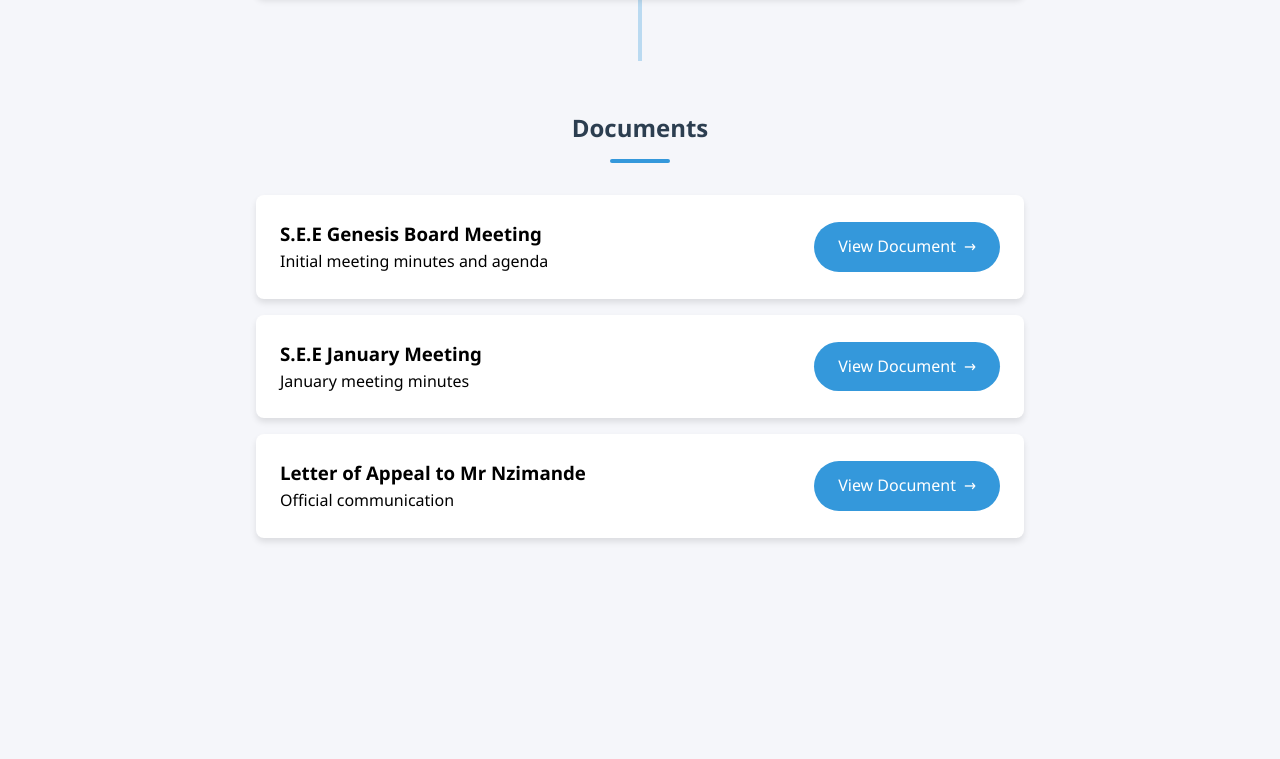
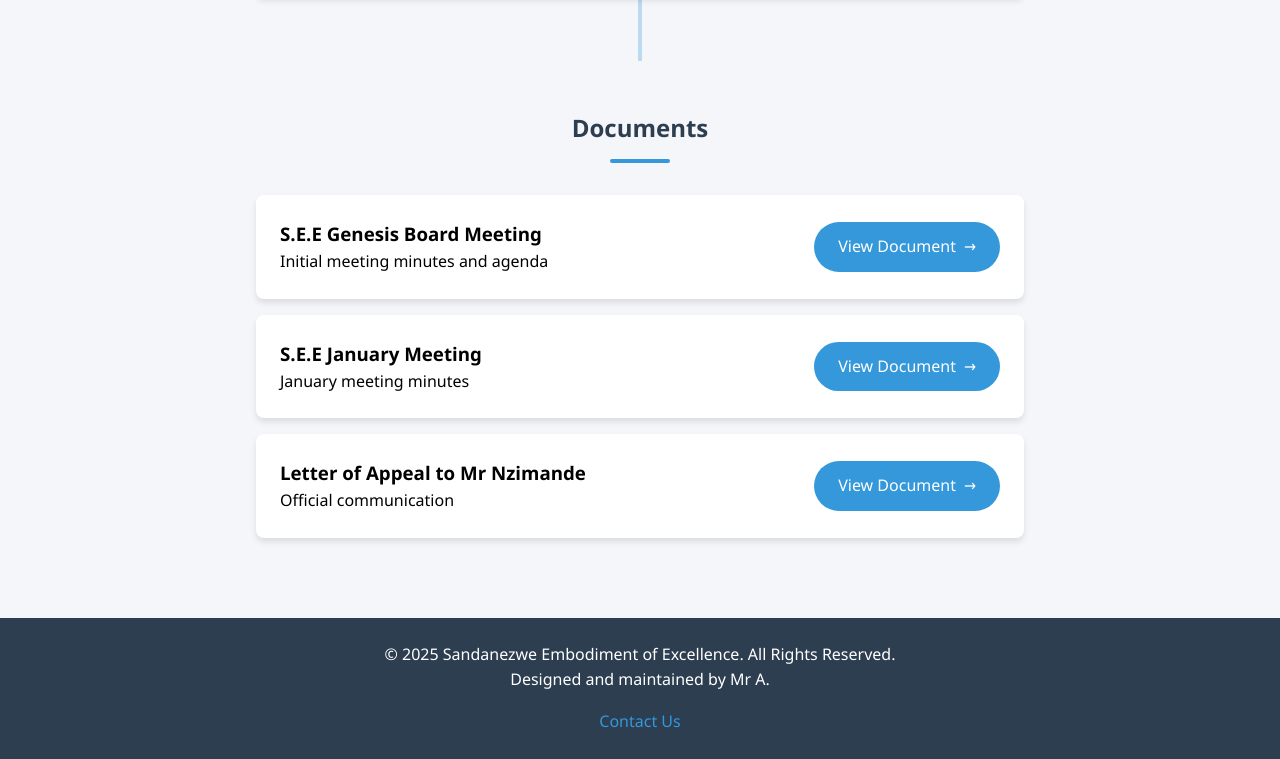
Before and after one commit to mthembuavuyile/S.E.E, a plain HTML site: page board-portal.html in a window 1280 px wide. Shown: the part 944-1703 px from the top of the page. Before the commit the page ends 1562 px from the top, so only its background shows below. Drawn offline with Linux system fonts and the light colour scheme.

Commit message:
Update board-portal.html

```diff
--- a/board-portal.html
+++ b/board-portal.html
@@ -3,7 +3,7 @@
 <head>
     <meta charset="UTF-8">
     <meta name="viewport" content="width=device-width, initial-scale=1.0">
-    <title>S.E.E. Genesis Portal</title>
+    <title>S.E.E. board Portal</title>
     <style>
         * {
             margin: 0;
@@ -268,7 +268,7 @@
 <body>
     <nav class="navbar">
         <div class="navbar-content">
-            <div class="logo">S.E.E. Genesis</div>
+            <div class="logo">S.E.E.</div>
             <button class="menu-button">☰</button>
             <div class="nav-links">
                 <a href="#timeline">Timeline</a>
@@ -323,5 +323,13 @@
             <a href="#" class="button">View Document</a>
         </div>
     </section>
+    <footer style="background: var(--primary); color: white; text-align: center; padding: 1.5rem 1rem; margin-top: 2rem;">
+        <p>&copy; 2025 Sandanezwe Embodiment of Excellence. All Rights Reserved.</p>
+        <p>Designed and maintained by Mr A.</p>
+        <div style="margin-top: 1rem;">
+            <a href="index.html" style="color: var(--secondary); text-decoration: none; margin: 0 0.5rem;">Contact Us</a>
+        </div>
+    </footer>
+
 </body>
 </html>
```
